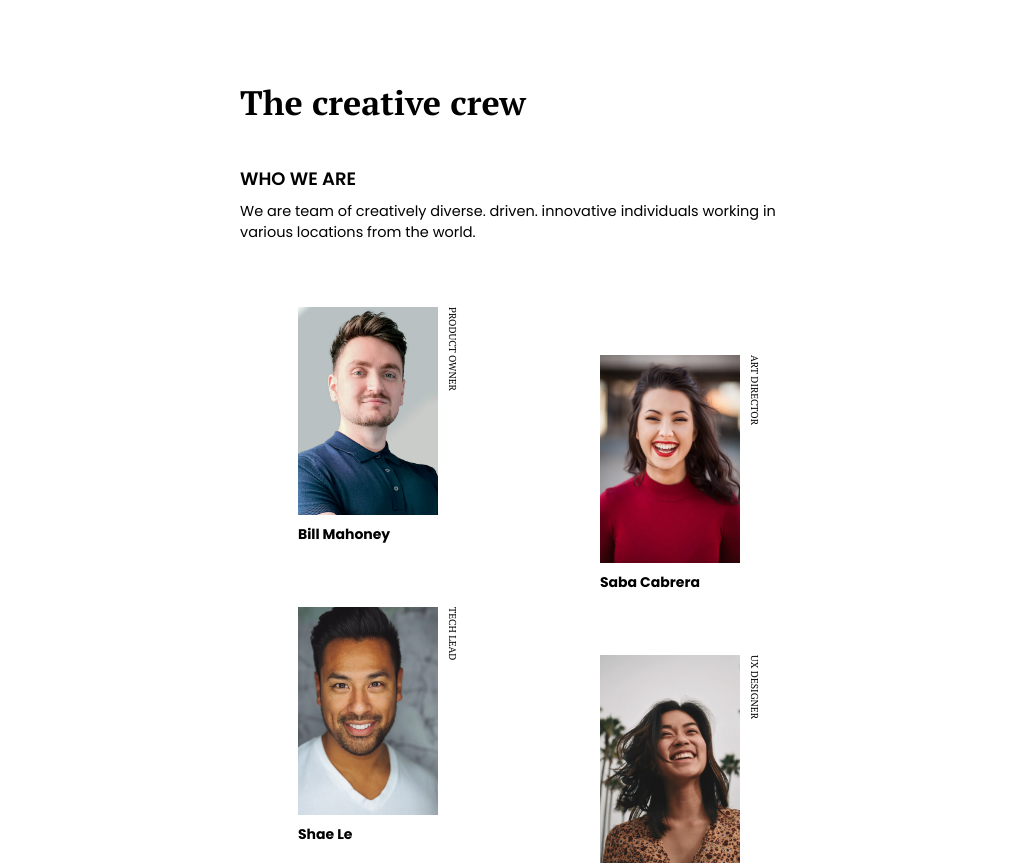
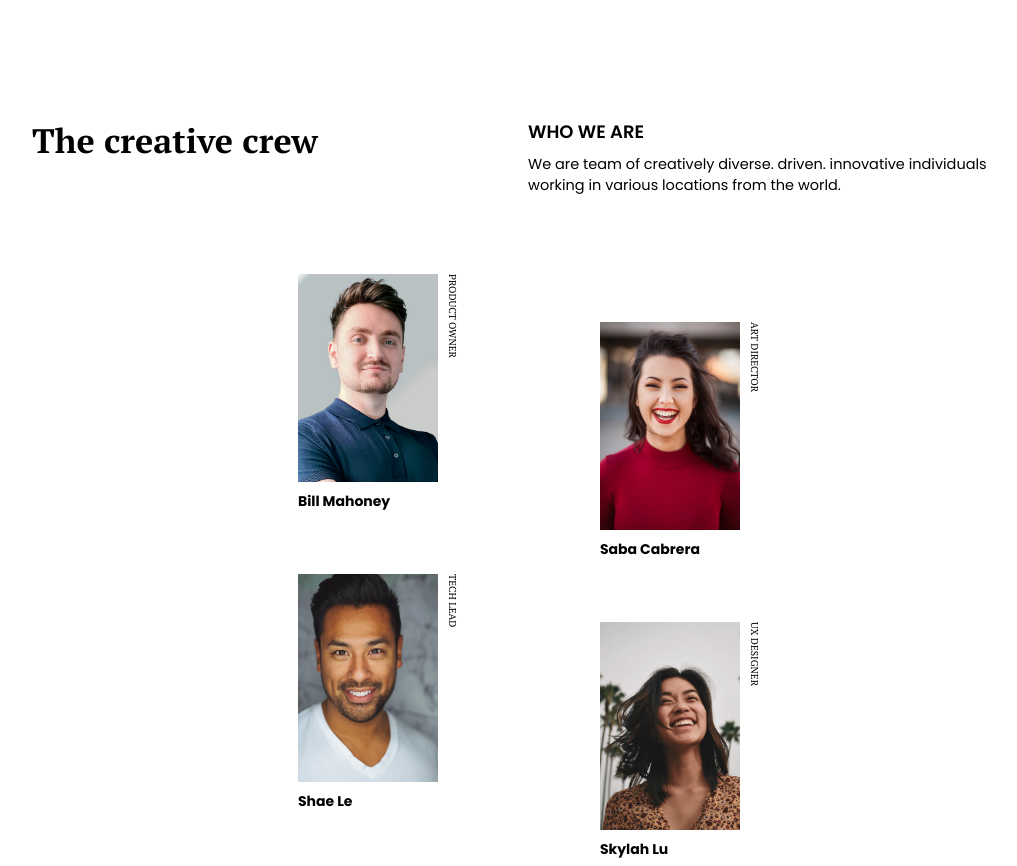
Before and after one commit to VladdyHell/devchallenges.io_my-team-page, a website: page docs/index.html in a window 1536 px wide. Shown: the top 866 px of the page, without its empty margins (240-1257 px from the left). Drawn offline with Linux system fonts and the light colour scheme.

Commit message:
Add media query to root for font-size, section.content for padding, text-container for max-width and change display to flex

```diff
--- a/docs/index.html
+++ b/docs/index.html
@@ -13,9 +13,12 @@
     <section class="content">
         <div class="text-container">
             <h1>The creative crew</h1>
-            <h2>who we are</h2>
-            <p>We are team of creatively diverse. driven. innovative individuals working in various locations from the
-                world.</p>
+            <div class="right-col">
+                <h2>who we are</h2>
+                <p>We are team of creatively diverse. driven. innovative individuals working in various locations from
+                    the
+                    world.</p>
+            </div>
         </div>
         <div class="imgs">
             <figure>
--- a/docs/src/main.css
+++ b/docs/src/main.css
@@ -4,6 +4,13 @@
     margin: 0;
     font-size: 10px;
 }
+
+@media (min-width: 1376px) {
+    :root {
+        font-size: 10px;
+    }
+}
+
 body {
     margin: 0;
     padding: 0;
@@ -14,10 +21,23 @@ section.content {
     font-family: 'Poppins', sans-serif;
 }
 
+@media (min-width: 1376px) {
+    section.content {
+        padding: 11.84rem 1rem 11.6rem;
+    }
+}
+
 .text-container {
     margin-bottom: 6rem;
     max-width: 57.6rem;
     margin: 0 auto 6.4rem;
+}
+
+@media (min-width: 1376px) {
+    .text-container {
+        display: flex;
+        max-width: 99.2rem;
+    }
 }
 
 .text-container h1, .imgs figcaption span {
@@ -29,11 +49,24 @@ section.content {
     font-size: 3.4rem;
     margin-bottom: 4rem;
 }
+
+@media(min-width: 1376px){
+    .text-container h1, .text-container .right-col {
+        width: 49.6rem;
+    }
+}
+
 .text-container h2 {
     text-transform: uppercase;
     font-size: 1.8rem;
     font-weight: 600;
     margin-bottom: calc(1rem - 16px);
+}
+
+@media(min-width: 1376px) {
+    .text-container h1, .text-container h2 {
+        margin-top: 0;
+    }
 }
 
 .text-container p {
```
